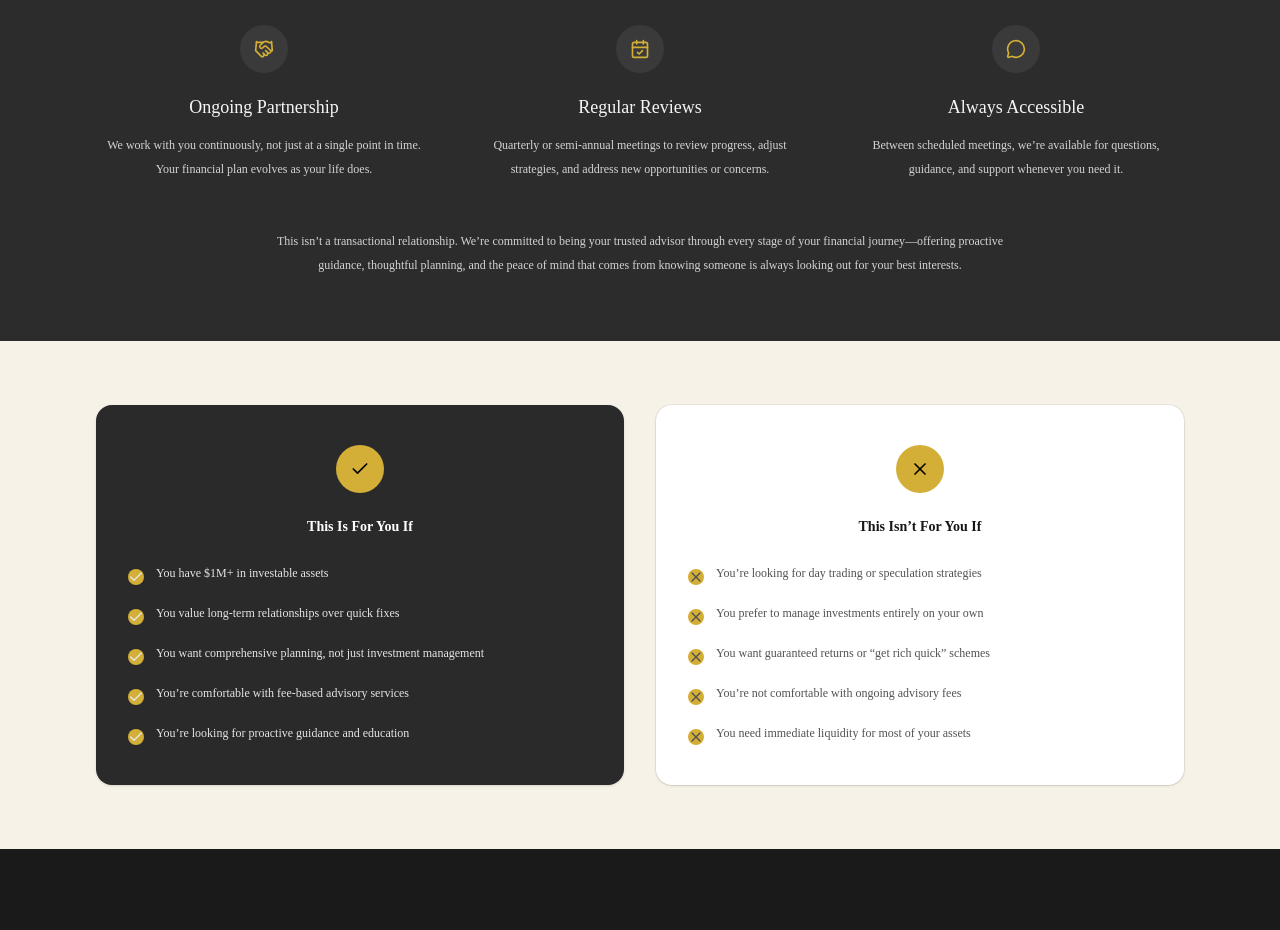
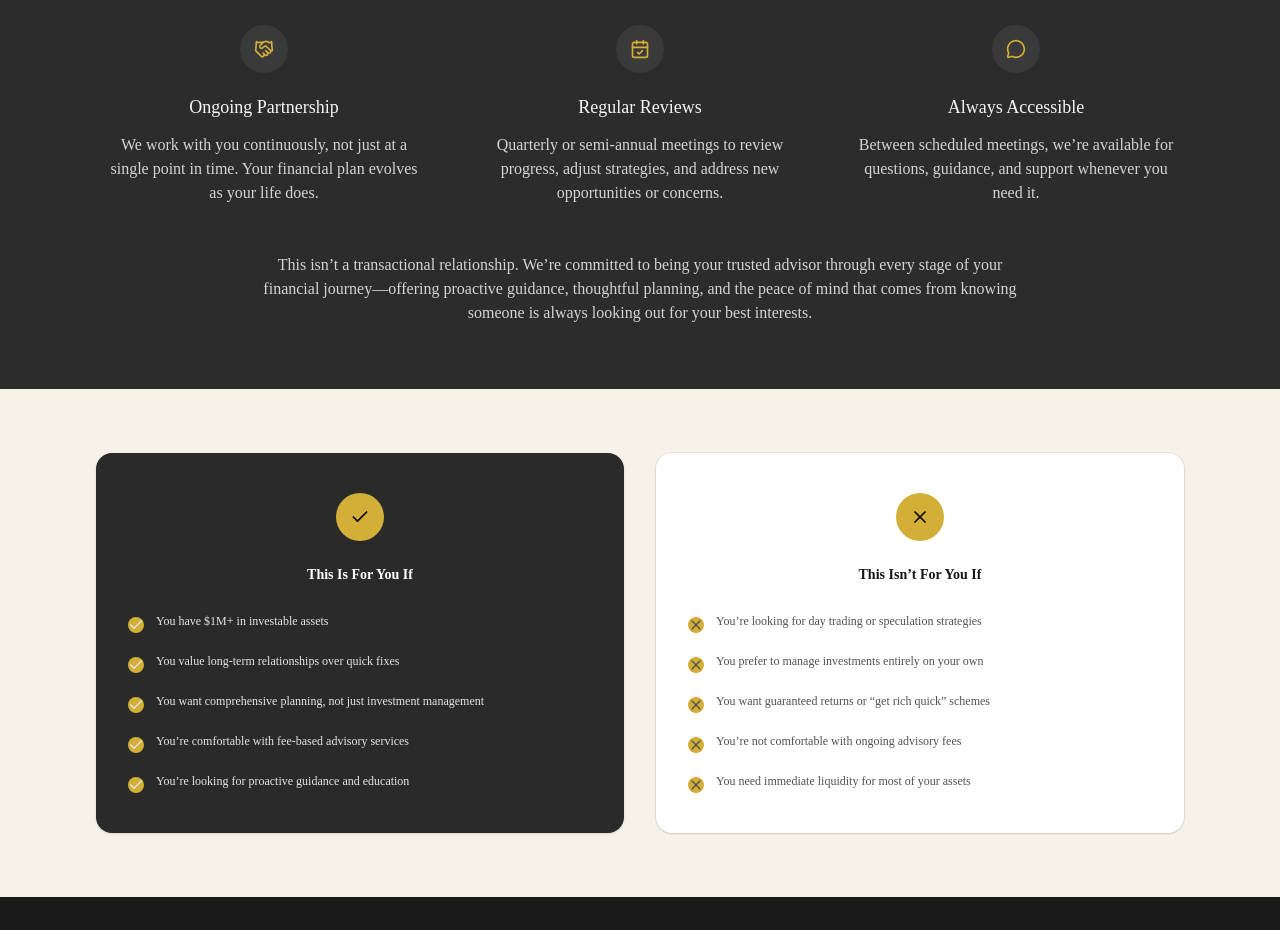
Before and after one commit to ShuvrotoKumar/society-8807, a Next.js app: page /services in a window 1280 px wide. Shown: the part 1960-2890 px from the top of the page. Built offline with nearby package versions, Linux system fonts and the light colour scheme.

Commit message:
updated font size and color issue fixed

```diff
--- a/app/contact/page.tsx
+++ b/app/contact/page.tsx
@@ -241,16 +241,16 @@ export default function ContactPage() {
                   <div className="flex h-7 w-7 shrink-0 items-center justify-center rounded-full bg-[#2A2A2A]">
                     <Info className="h-4 w-4 text-white" />
                   </div>
-                  <h3 className="font-serif text-lg font-semibold text-white">
+                  <h3 className="font-serif text-xl font-semibold text-white">
                     Important Compliance Notice
                   </h3>
                 </div>
-                <p className="mt-2 max-w-4xl text-xs leading-6 text-neutral-300">
+                <p className="mt-2 max-w-4xl text-md leading-6 text-neutral-300">
                   Heritage Wealth Advisors is committed to protecting your privacy and maintaining the highest standards of
                   professional conduct. Please note the following:
                 </p>
 
-                <ul className="mt-5 space-y-3 text-xs leading-6 text-neutral-200">
+                <ul className="mt-5 space-y-3 text-md leading-6 text-neutral-200">
                   <li className="flex gap-3">
                     <span className="mt-[7px] h-2 w-2 flex-none rounded-full bg-[#D4AF37]" />
                     <span>
--- a/app/services/page.tsx
+++ b/app/services/page.tsx
@@ -149,7 +149,7 @@ export default function ServicesPage() {
                   <Handshake className="h-5 w-5 text-[#D4AF37]" />
                 </div>
                 <h3 className="mt-5 text-lg font-medium text-neutral-100">Ongoing Partnership</h3>
-                <p className="mx-auto mt-3 max-w-xs text-xs leading-6 text-neutral-300">
+                <p className="mx-auto mt-3 max-w-xs text-md leading-6 text-neutral-300">
                   We work with you continuously, not just at a single point in time. Your financial plan
                   evolves as your life does.
                 </p>
@@ -160,7 +160,7 @@ export default function ServicesPage() {
                   <CalendarCheck className="h-5 w-5 text-[#D4AF37]" />
                 </div>
                 <h3 className="mt-5 text-lg font-medium text-neutral-100">Regular Reviews</h3>
-                <p className="mx-auto mt-3 max-w-xs text-xs leading-6 text-neutral-300">
+                <p className="mx-auto mt-3 max-w-xs text-md leading-6 text-neutral-300">
                   Quarterly or semi-annual meetings to review progress, adjust strategies, and address
                   new opportunities or concerns.
                 </p>
@@ -171,14 +171,14 @@ export default function ServicesPage() {
                   <MessageCircle className="h-5 w-5 text-[#D4AF37]" />
                 </div>
                 <h3 className="mt-5 text-lg font-medium text-neutral-100">Always Accessible</h3>
-                <p className="mx-auto mt-3 max-w-xs text-xs leading-6 text-neutral-300">
+                <p className="mx-auto mt-3 max-w-xs text-md leading-6 text-neutral-300">
                   Between scheduled meetings, we’re available for questions, guidance, and support
                   whenever you need it.
                 </p>
               </div>
             </div>
 
-            <p className="mx-auto mt-12 max-w-3xl text-center text-xs leading-6 text-neutral-300">
+            <p className="mx-auto mt-12 max-w-3xl text-center text-md leading-6 text-neutral-300">
               This isn’t a transactional relationship. We’re committed to being your trusted advisor
               through every stage of your financial journey—offering proactive guidance, thoughtful
               planning, and the peace of mind that comes from knowing someone is always looking out
```
